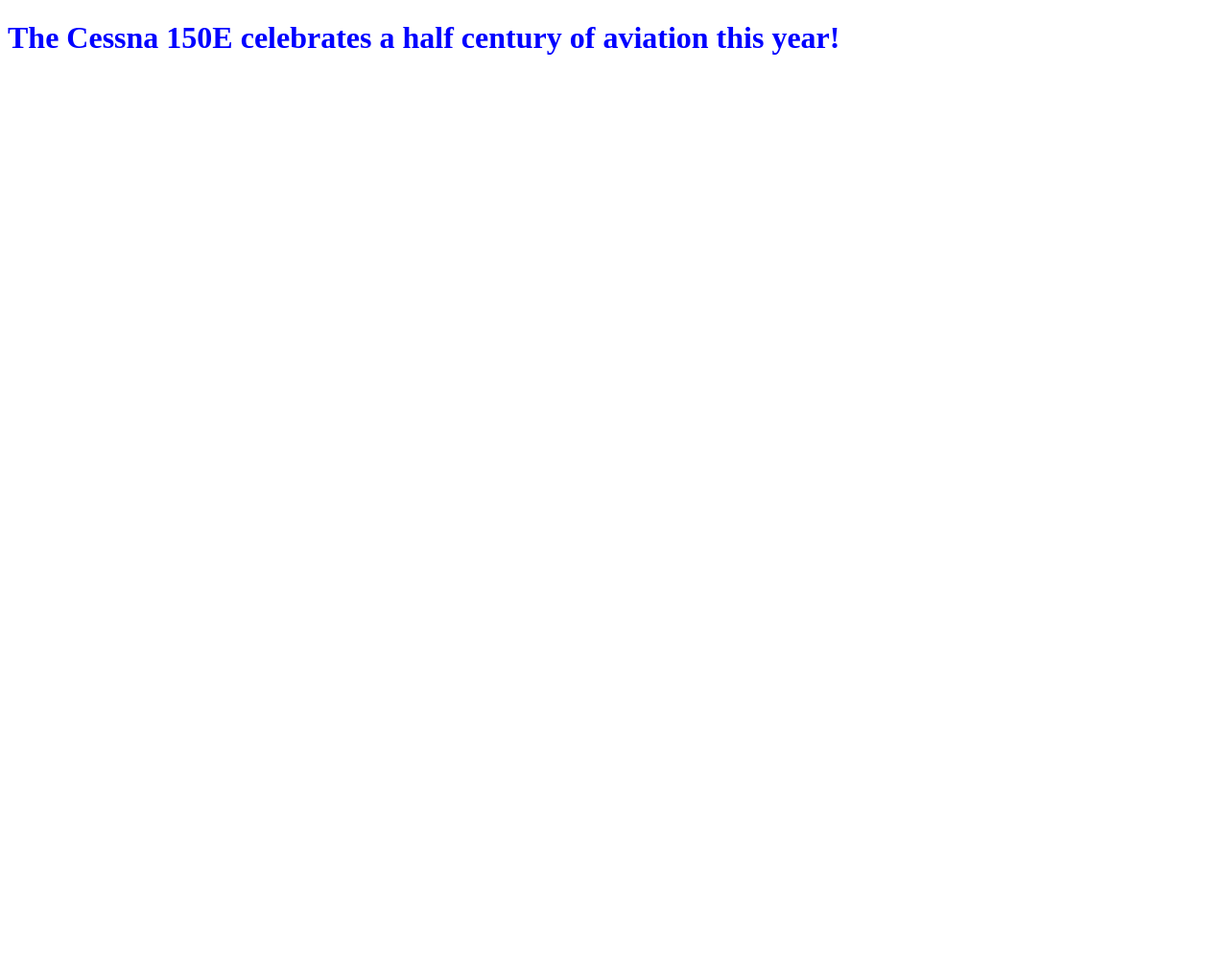
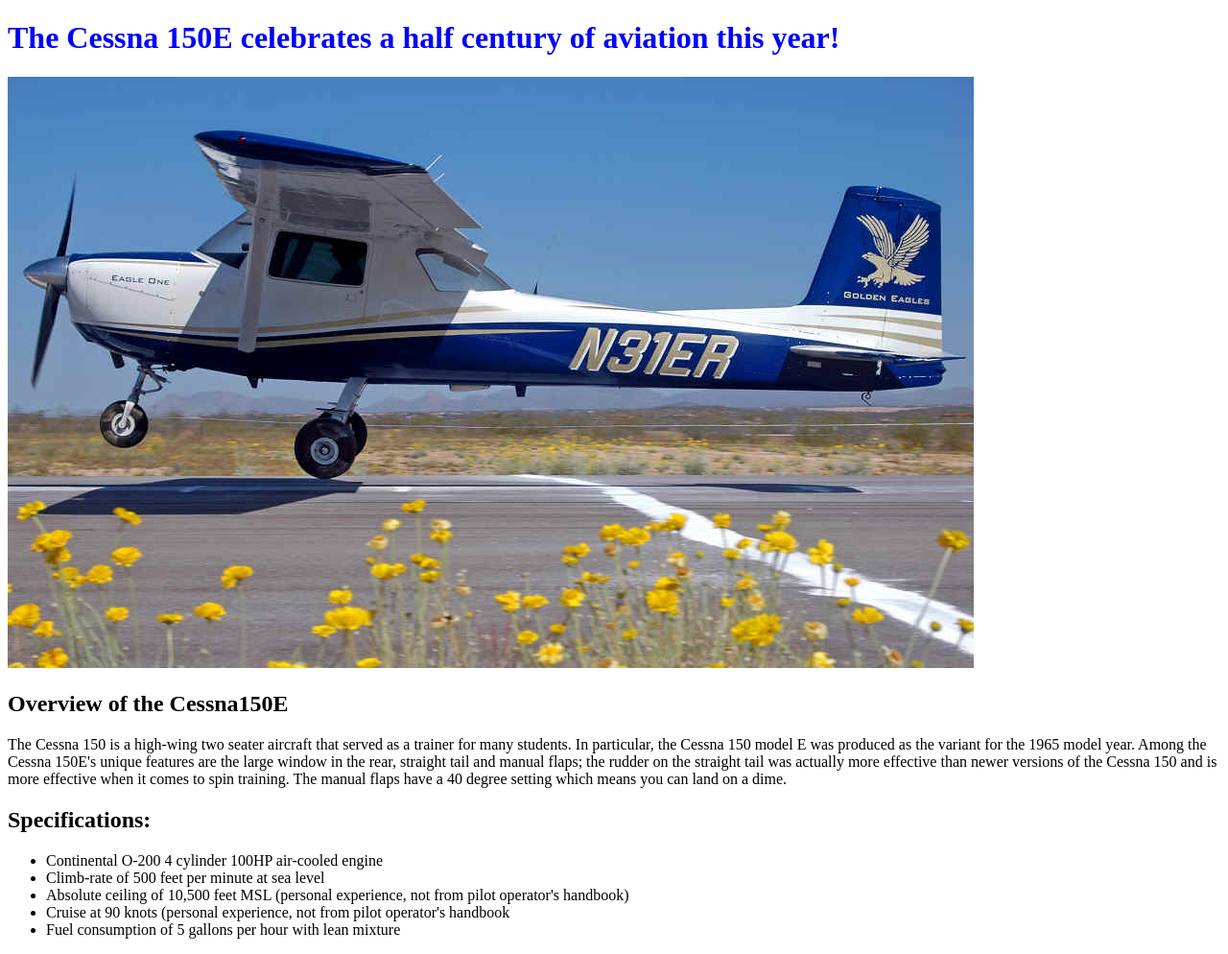
Before and after one commit to N3582J/Drill, a plain HTML site: page WebApplication1/Index.html in a window 1280 px wide. Shown: the whole page at 96% size. Before the commit the page ends 800 px from the top, so only its background shows below. Drawn offline with Linux system fonts and the light colour scheme.

Commit message:
Added photo, overview and specs

```diff
--- a/WebApplication1/Index.html
+++ b/WebApplication1/Index.html
@@ -7,9 +7,26 @@
             color: blue;
         }
     </style>
-
 </head>
 <body>
     <h1>The Cessna 150E celebrates a half century of aviation this year!</h1>
+    <img src="Images/cessna150e.jpg" />
+    <h2>Overview of the Cessna150E</h2>
+    <p>
+        The Cessna 150 is a high-wing two seater aircraft that served as a trainer for many students.
+        In particular, the Cessna 150 model E was produced as the variant for the 1965 model year.
+        Among the Cessna 150E's unique features are the large window in the rear, straight tail and manual flaps;
+        the rudder on the straight tail was actually more effective than newer versions of the Cessna 150 and is
+        more effective when it comes to spin training.  The manual flaps have a 40 degree setting which means you
+        can land on a dime.
+    </p>
+    <h2>Specifications:</h2>
+    <ul>
+        <li>Continental O-200 4 cylinder 100HP air-cooled engine</li>
+        <li>Climb-rate of 500 feet per minute at sea level</li>
+        <li>Absolute ceiling of 10,500 feet MSL (personal experience, not from pilot operator's handbook)</li>
+        <li>Cruise at 90 knots (personal experience, not from pilot operator's handbook</li>
+        <li>Fuel consumption of 5 gallons per hour with lean mixture</li>
+    </ul>
 </body>
 </html>
```
Also changed, not shown: WebApplication1/Images/cessna150e.jpg (added), 1 other file.
